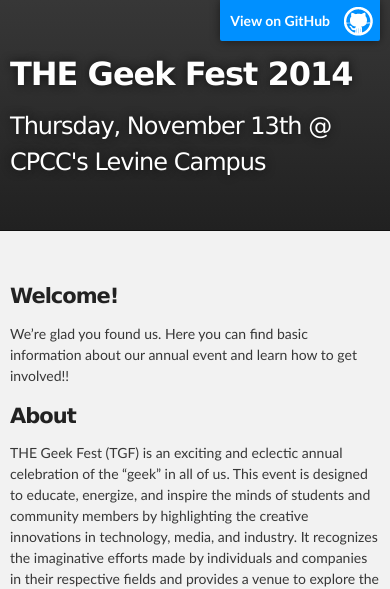
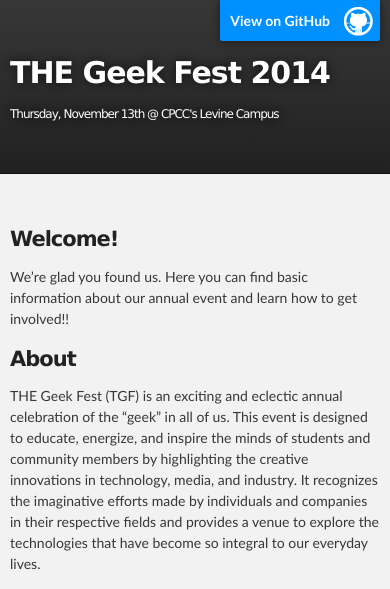
Before and after one commit to bkeyvani/thegeekfest.github.io, a Jekyll site: the page built from index.html, in a window 390 px wide. Shown: the top 589 px of the page. Built offline with Jekyll 4.4.1, drawn with Linux system fonts in a browser that asks for light colours; nearby versions of some CDN libraries; grey boxes are pictures that could not be loaded.

Commit message:
add link to header and fix responsiveness

```diff
--- a/_includes/header.html
+++ b/_includes/header.html
@@ -2,9 +2,7 @@
 <div id="header_wrap" class="outer">
   <header class="inner">
     <a id="forkme_banner" href="https://github.com/thegeekfest">View on GitHub</a>
-
-    <h1 id="project_title">{{ site.title }}</h1>
+    <a href="/"><h1 id="project_title">{{ site.title }}</h1></a>
     <h2 id="project_tagline">{{site.event_date}} @ {{ site.event_location }}</h2>
-
   </header>
 </div>
--- a/assets/stylesheets/stylesheet.css
+++ b/assets/stylesheets/stylesheet.css
@@ -401,8 +401,12 @@
   }
 
   #project_title {
-  font-size: 32px;
+  font-size: 30px;
   }
+
+#project_tagline {
+  font-size: 12px;
+}
 
   h1 {
     font-size: 28px;
```
